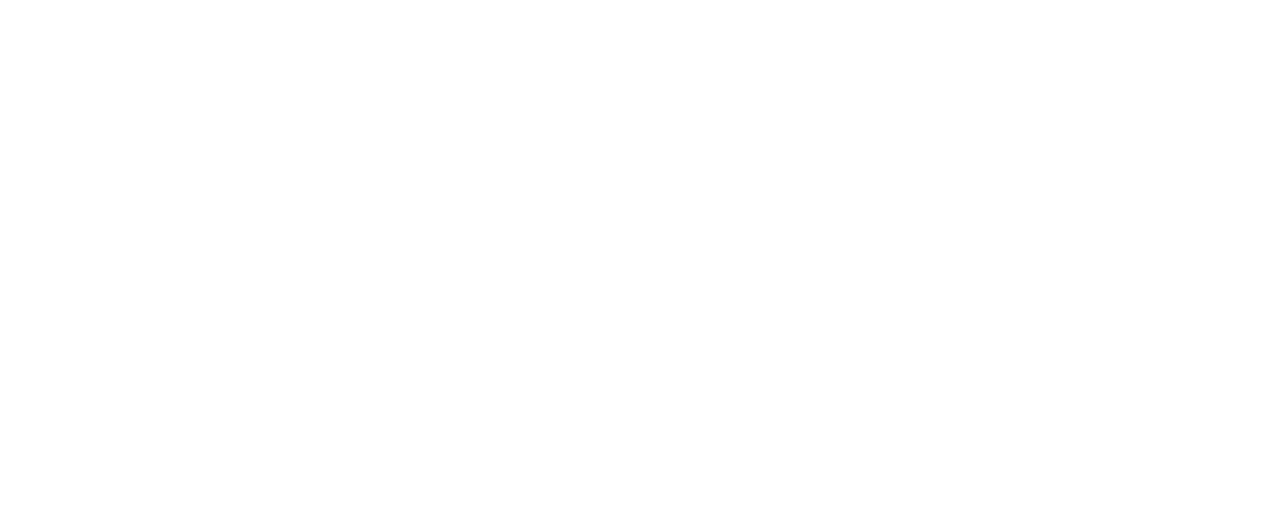
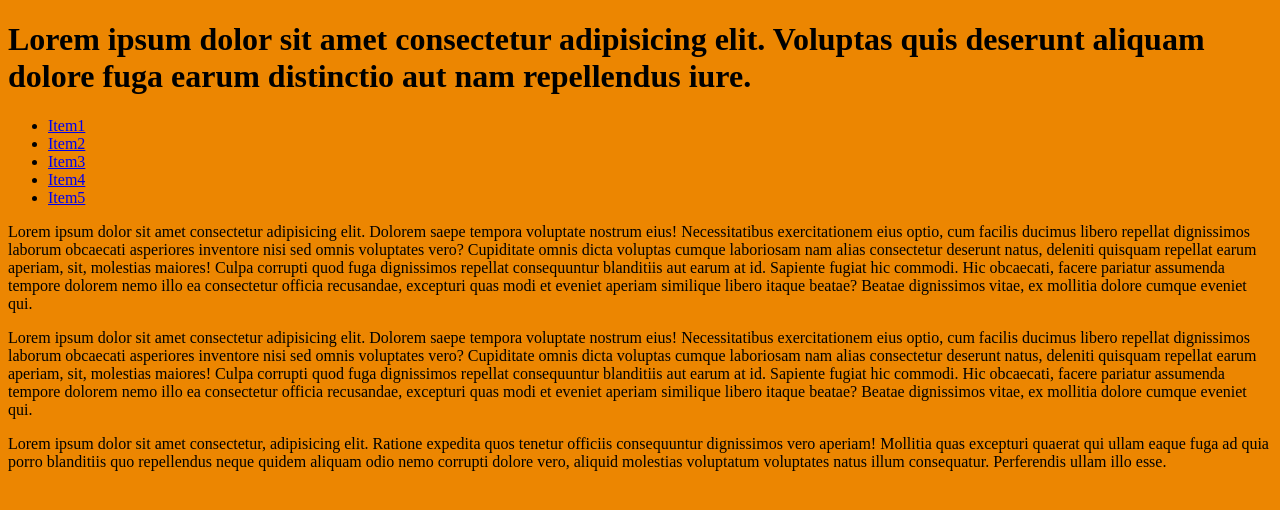
Before and after one commit to MrBrown16/2022.09.19.weblap, a plain HTML site: page index.html in a window 1280 px wide. Drawn offline with Linux system fonts and the light colour scheme.

Commit message:
második

```diff
--- a/index.html
+++ b/index.html
@@ -8,6 +8,29 @@
     <link rel="stylesheet" type="text/css" href="styles.css/stilus.css">
 </head>
 <body>
+    <div id="container">
+<div id="Header"><h1>Lorem ipsum dolor sit amet consectetur adipisicing elit. Voluptas quis deserunt aliquam dolore fuga earum distinctio aut nam repellendus iure.
+</h1></div>
+<div id="navbar">
+    <ul>
+<li><a href="#">Item1</a></li>
+<li><a href="#">Item2</a></li>
+<li><a href="#">Item3</a></li>
+<li><a href="#">Item4</a></li>
+<li><a href="#">Item5</a></li>
 
+
+    </ul>
+</div>
+<div id="content">
+    <div class="column"><p>Lorem ipsum dolor sit amet consectetur adipisicing elit. Dolorem saepe tempora voluptate nostrum eius! Necessitatibus exercitationem eius optio, cum facilis ducimus libero repellat dignissimos laborum obcaecati asperiores inventore nisi sed omnis voluptates vero? Cupiditate omnis dicta voluptas cumque laboriosam nam alias consectetur deserunt natus, deleniti quisquam repellat earum aperiam, sit, molestias maiores! Culpa corrupti quod fuga dignissimos repellat consequuntur blanditiis aut earum at id. Sapiente fugiat hic commodi. Hic obcaecati, facere pariatur assumenda tempore dolorem nemo illo ea consectetur officia recusandae, excepturi quas modi et eveniet aperiam similique libero itaque beatae? Beatae dignissimos vitae, ex mollitia dolore cumque eveniet qui.
+
+    </p></div>
+    <div class="column"><p>Lorem ipsum dolor sit amet consectetur adipisicing elit. Dolorem saepe tempora voluptate nostrum eius! Necessitatibus exercitationem eius optio, cum facilis ducimus libero repellat dignissimos laborum obcaecati asperiores inventore nisi sed omnis voluptates vero? Cupiditate omnis dicta voluptas cumque laboriosam nam alias consectetur deserunt natus, deleniti quisquam repellat earum aperiam, sit, molestias maiores! Culpa corrupti quod fuga dignissimos repellat consequuntur blanditiis aut earum at id. Sapiente fugiat hic commodi. Hic obcaecati, facere pariatur assumenda tempore dolorem nemo illo ea consectetur officia recusandae, excepturi quas modi et eveniet aperiam similique libero itaque beatae? Beatae dignissimos vitae, ex mollitia dolore cumque eveniet qui.
+
+    </p></div>
+    <div id="footer">Lorem ipsum dolor sit amet consectetur, adipisicing elit. Ratione expedita quos tenetur officiis consequuntur dignissimos vero aperiam! Mollitia quas excepturi quaerat qui ullam eaque fuga ad quia porro blanditiis quo repellendus neque quidem aliquam odio nemo corrupti dolore vero, aliquid molestias voluptatum voluptates natus illum consequatur. Perferendis ullam illo esse.</div>
+</div>
+</div>
 </body>
 </html>
--- a/styles.css/stilus.css
+++ b/styles.css/stilus.css
@@ -1 +1,4 @@
-body {}
+body {
+background-color: #EC8601;
+
+}
```
